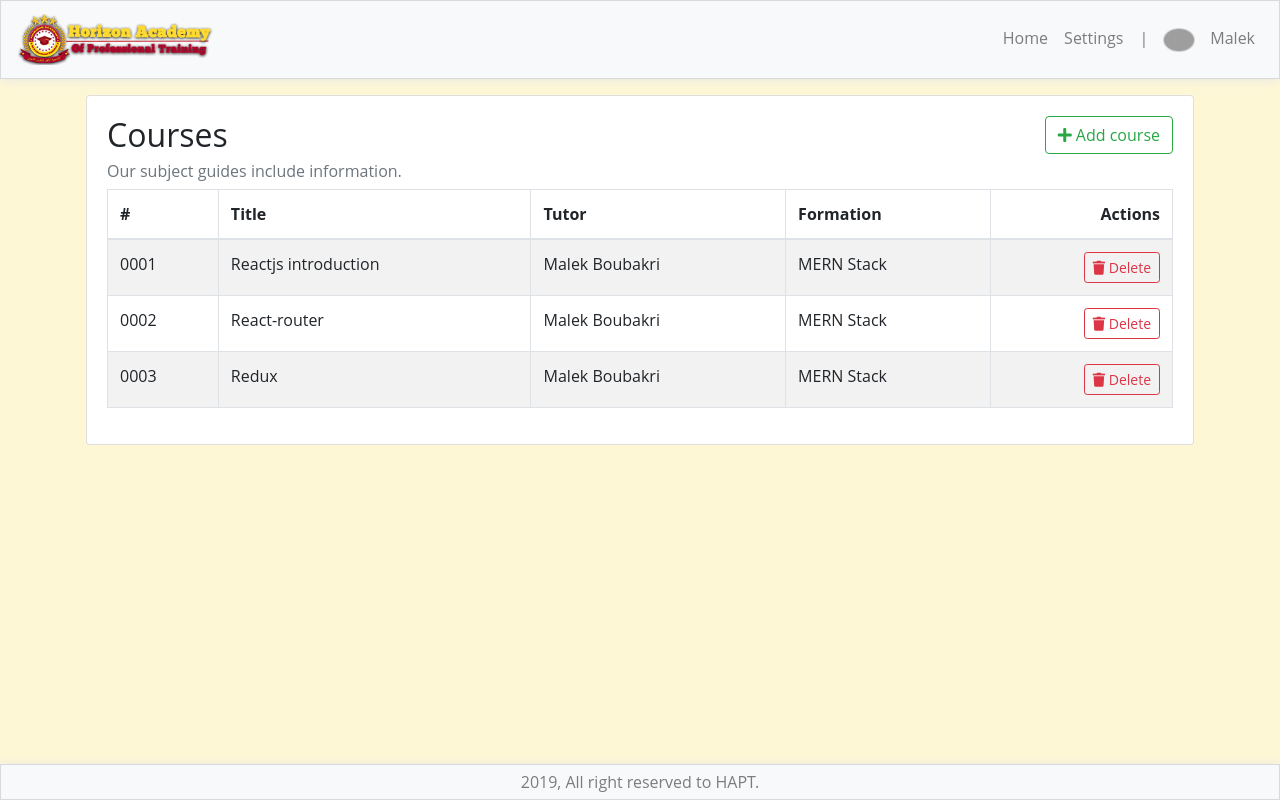
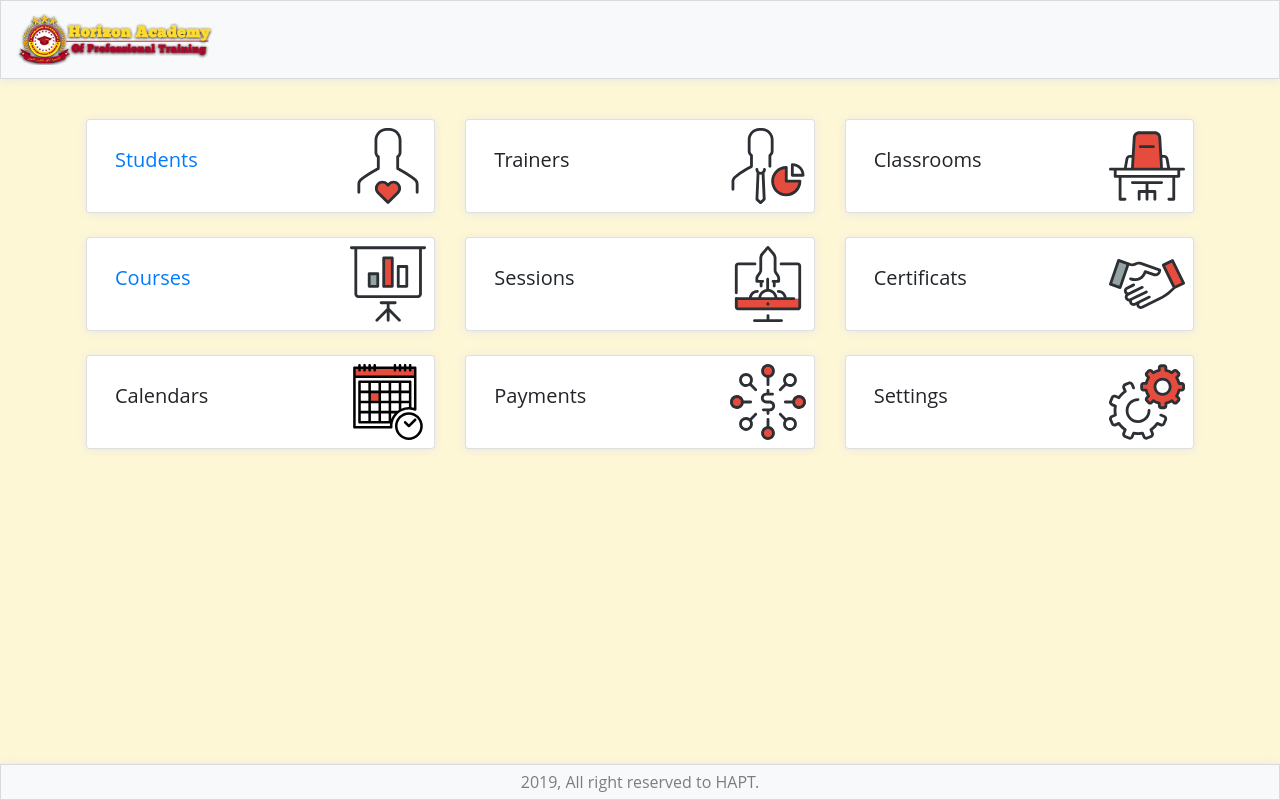
Before and after one commit to Asma-j/hapt-dashboard, a React (Create React App) app: page / in a window 1280 px wide. Built offline with nearby package versions, Linux system fonts and the light colour scheme; grey boxes are pictures that could not be loaded.

Commit message:
Footer to stateless

```diff
--- a/package.json
+++ b/package.json
@@ -26,6 +26,7 @@
     "bootstrap": "^4.3.1",
     "react": "^16.8.6",
     "react-dom": "^16.8.6",
+    "react-router-dom": "^5.0.0",
     "react-scripts": "2.1.8",
     "reactstrap": "^8.0.0"
   },
--- a/src/components/App.jsx
+++ b/src/components/App.jsx
@@ -1,4 +1,5 @@
 import React, { Component } from 'react';
+import { BrowserRouter as Router, Route } from 'react-router-dom';
 import LoginPage from './pages/LoginPage';
 import MainPage from './pages/MainPage';
 import CoursesPage from './pages/CoursesPage';
@@ -10,7 +11,15 @@ const user = {
 
 class App extends Component {
   render() {
-    return <CoursesPage loggedInUser={user} />;
+    return (
+      <Router>
+          <div>
+            <Route exact path="/" component={MainPage} />
+            <Route exact path="/courses" component={CoursesPage} />
+            <Route exact path="/login" component={LoginPage} />
+          </div>
+      </Router>
+    );
   }
 }
 
--- a/src/components/molecules/Footer.jsx
+++ b/src/components/molecules/Footer.jsx
@@ -1,9 +1,5 @@
-import React, { Component } from 'react';
+import React from 'react';
 
-class Footer extends Component {
-  render() {
-    return <footer className="bg-light shadow-1">2019, All right reserved to HAPT.</footer>;
-  }
-}
+const Footer = () => <footer className="bg-light shadow-1">2019, All right reserved to HAPT.</footer>;
 
 export default Footer;
--- a/src/components/molecules/Header.jsx
+++ b/src/components/molecules/Header.jsx
@@ -1,4 +1,5 @@
 import React, { Fragment, Component } from 'react';
+import { Link } from 'react-router-dom';
 import { Collapse, Navbar, NavbarToggler, NavbarBrand, Nav, NavItem, NavLink } from 'reactstrap';
 import BrandLogo from '../atoms/BrandLogo';
 import UserDefaultAvatar from '../../assets/images/user-13.svg';
--- a/src/components/pages/CoursesPage.jsx
+++ b/src/components/pages/CoursesPage.jsx
@@ -1,3 +1,4 @@
+/* eslint-disable no-nested-ternary */
 import React, { Fragment, Component } from 'react';
 import { Container, Table, Card, CardBody, Button } from 'reactstrap';
 import { getAllCourses } from '../../api/courses';
--- a/src/components/pages/MainPage.jsx
+++ b/src/components/pages/MainPage.jsx
@@ -1,4 +1,5 @@
 import React, { Fragment, Component } from 'react';
+import { Link } from 'react-router-dom';
 import { Container, Row, Col } from 'reactstrap';
 import Header from '../molecules/Header';
 import Footer from '../molecules/Footer';
@@ -21,7 +22,9 @@ class Main extends Component {
         <Container style={{ padding: '2vh' }}>
           <Row>
             <Col>
-              <SectionCard image={Student} title="Students" />
+              <Link to={'/students'}>
+                <SectionCard image={Student} title="Students" />
+              </Link>
             </Col>
             <Col>
               <SectionCard image={Trainer} title="Trainers" />
@@ -32,7 +35,9 @@ class Main extends Component {
           </Row>
           <Row>
             <Col>
-              <SectionCard image={Course} title="Courses" />
+              <Link to={'/courses'}>
+                <SectionCard image={Course} title="Courses" />
+              </Link>
             </Col>
             <Col>
               <SectionCard image={Session} title="Sessions" />
```
Also changed, not shown: 1 other file (tests, documents, lock files or other folders).
